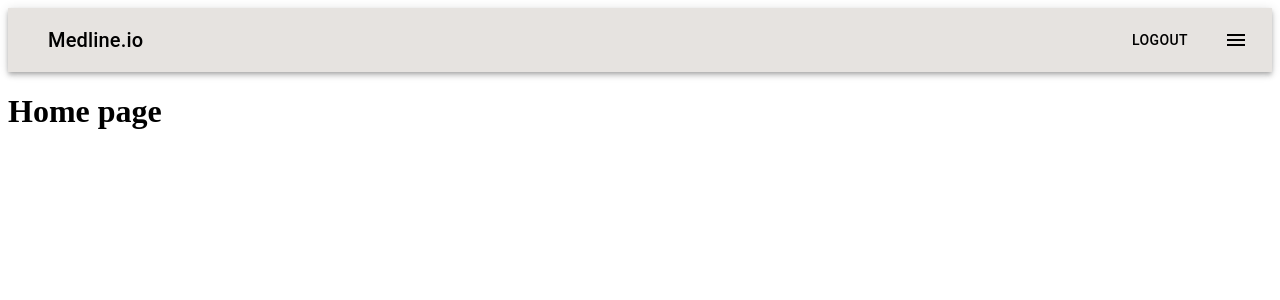
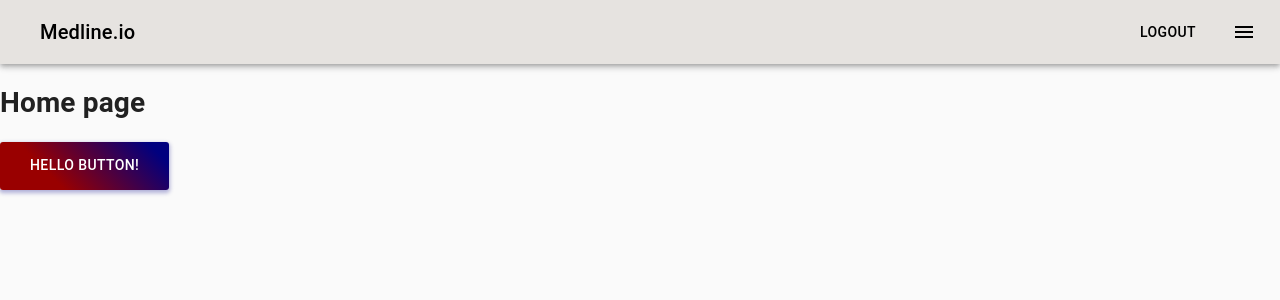
Before and after one commit to ComeTiss/medline-frontend, a React (Create React App) app: page / in a window 1280 px wide. Shown: the top 300 px of the page. Built offline with nearby package versions, Linux system fonts and the light colour scheme.

Commit message:
Adding main button component

```diff
--- a/src/App.tsx
+++ b/src/App.tsx
@@ -3,6 +3,7 @@ import { Switch } from "react-router";
 import { ApolloProvider } from "@apollo/react-hooks";
 import { BrowserRouter as Router } from "react-router-dom";
 import { useCookies } from "react-cookie";
+import CssBaseline from "@material-ui/core/CssBaseline";
 
 import { getApolloClient } from "./service/apollo/client";
 import Routes from "./components/navigation/Routes";
@@ -14,6 +15,8 @@ function App() {
   ]);
 
   return (
+    <>
+      <CssBaseline />
       <ApolloProvider client={apolloClient}>
         <Router>
           <Switch>
@@ -21,6 +24,7 @@ function App() {
           </Switch>
         </Router>
       </ApolloProvider>
+    </>
   );
 }
 
--- a/src/components/authentication/AuthenticationLayout.tsx
+++ b/src/components/authentication/AuthenticationLayout.tsx
@@ -7,7 +7,6 @@ import {
   Avatar,
   Container
 } from "@material-ui/core";
-import CssBaseline from "@material-ui/core/CssBaseline";
 import LockOutlinedIcon from "@material-ui/icons/LockOutlined";
 import SignUpFields from "./SignUpFields";
 import Captcha from "./Captcha";
@@ -81,7 +80,6 @@ function AuthenticationLayout(props: Props) {
   return (
     <Container component="main" maxWidth="xs">
       <div className={styles.auth_Layout__mainContainer}>
-        <CssBaseline />
         <Avatar className={styles.authLayout__avatar}>
           <LockOutlinedIcon />
         </Avatar>
--- /dev/null
+++ b/src/components/custom-components/MainButton.tsx
@@ -0,0 +1,26 @@
+import React from "react";
+import { Button, makeStyles } from "@material-ui/core";
+
+type Props = {
+  children: React.ReactNode;
+};
+
+const useStyles = makeStyles(() => ({
+  MainButton__default: {
+    background: "linear-gradient(45deg, #990000 30%, #00007f 90%)",
+    borderRadius: 3,
+    border: 0,
+    color: "white",
+    height: 48,
+    padding: "0 30px",
+    boxShadow: "0 2px 4px 1px rgba(0, 0, 135, .3)"
+  }
+}));
+
+function MainButton(props: Props) {
+  const { children } = props;
+  const styles = useStyles();
+  return <Button className={styles.MainButton__default}>{children}</Button>;
+}
+
+export default MainButton;
--- a/src/components/navigation/NavBar.tsx
+++ b/src/components/navigation/NavBar.tsx
@@ -9,7 +9,6 @@ import {
 } from "@material-ui/core";
 import MenuIcon from "@material-ui/icons/Menu";
 import { Link } from "react-router-dom";
-
 import { COLORS } from "../../utils/constants";
 
 const useStyles = makeStyles(() => ({
--- a/src/pages/Home.tsx
+++ b/src/pages/Home.tsx
@@ -1,11 +1,13 @@
 import React from "react";
 import NavBar from "../components/navigation/NavBar";
+import MainButton from "../components/custom-components/MainButton";
 
 function Home() {
   return (
     <>
       <NavBar showLogout />
       <h1>Home page</h1>
+      <MainButton>Hello button!</MainButton>
     </>
   );
 }
```
Lines whose indentation alone changed are shown as unchanged.
